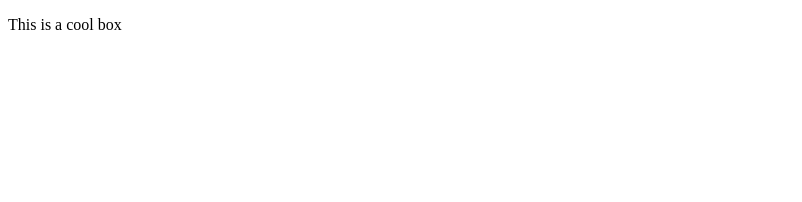
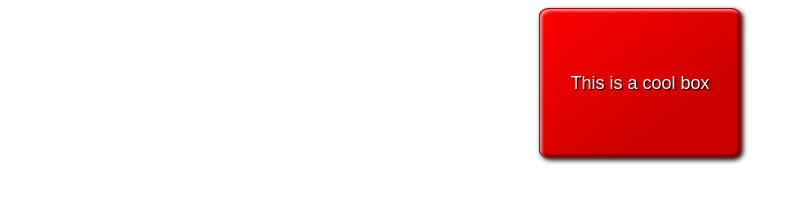
Before and after one commit to roy-sourav23/mdn, a plain HTML site: page css/a-cool-looking-box/index.html in a window 1280 px wide. Shown: the whole page, without its empty margins (0-802 px from the left). Drawn offline with Linux system fonts and the light colour scheme.

Commit message:
css added

```diff
--- a/css/a-cool-looking-box/index.html
+++ b/css/a-cool-looking-box/index.html
@@ -4,7 +4,7 @@
     <meta charset="utf-8">
     <meta name="viewport" content="width=device-width">
     <title>Cool box</title>
-
+    <link rel="stylesheet" href="style.css">
   </head>
   <body>
       <p>This is a cool box</p>
--- a/css/a-cool-looking-box/style.css
+++ b/css/a-cool-looking-box/style.css
@@ -3,3 +3,30 @@ html {
   }
 
   /* Your CSS below here */
+
+  p{
+    /* sizing and position */
+    display: block;
+    width: 200px;
+    margin: auto;
+    /* text */
+    text-align: center;
+    font-size: 1.125rem;
+    line-height: 3rem;
+    color: white;
+    text-shadow: 1px 1px 1px black;
+    padding: 50px 0;
+    /* border */
+    border-radius: 5%;
+    border: 1px solid rgb(184, 2, 2);
+    /* background */
+    background-color: red;
+    background-image: linear-gradient( to top left,
+        rgba(0, 0, 0, 0.2),
+        rgba(0,0,0,0.2) 30%,
+        rgba(0,0,0, 0));
+    /* other effects */
+    box-shadow: inset 2px 2px 3px rgba(255,255,255,0.6),
+                inset -2px -2px 3px rgba(0,0,0,0.6),
+                2px 2px 5px black;
+  }
```
